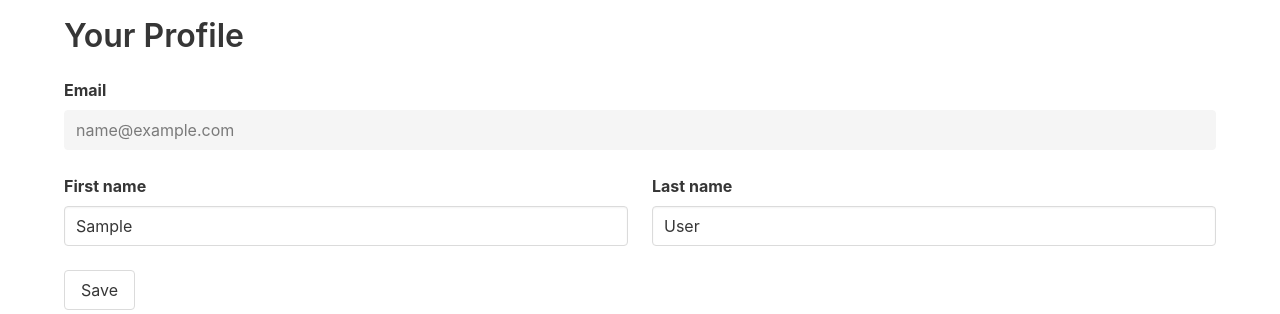
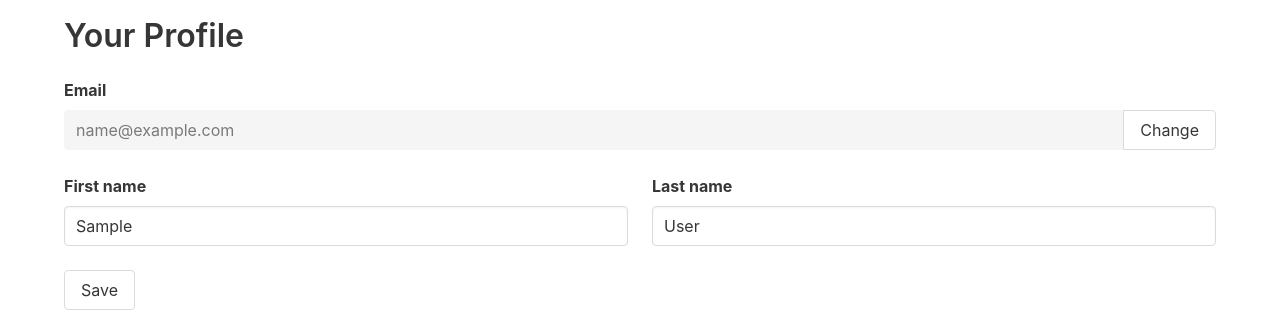
Before and after one commit to rcos/rcos_io, a Django app: page /auth/profile in a window 1280 px wide. Shown: the part 146-460 px from the top of the page. Run offline with Django 4.2, Linux system fonts and the light colour scheme; the visitor is signed in with stand-in values (Sample User, id 1); data comes from the database, SQL or seed files in the repository; parts of the project's set-up code (start-up, migrations or seed data) failed here and were passed over.

```diff
--- a/portal/models.py
+++ b/portal/models.py
@@ -113,7 +113,11 @@ class User(AbstractUser, TimestampedModel):
 
     username = None
     email = models.EmailField("primary email address", unique=True)
-    is_approved = models.BooleanField("approved?", default=False)
+    is_approved = models.BooleanField(
+        "approved?",
+        default=False,
+        help_text="Identity is verified and can participate in RCOS",
+    )
     role = models.CharField(choices=ROLE_CHOICES, max_length=30, default=EXTERNAL)
 
     # Set for RPI users only
@@ -122,6 +126,7 @@ class User(AbstractUser, TimestampedModel):
         max_length=30,
         help_text="If the user is an RPI user, their RCS ID.",
         verbose_name="RCS ID",
+        unique=True,
     )
     graduation_year = models.PositiveIntegerField(
         null=True,
--- a/portal/templates/portal/auth/profile.html
+++ b/portal/templates/portal/auth/profile.html
@@ -11,10 +11,13 @@
 
             <div class="columns">
                 <div class="column">
-                    <div class="field">
-                        <label class="label">Email</label>
+                    <label class="label">Email</label>
+                    <div class="field has-addons">
+                        <div class="control is-flex-grow-1">
+                            <input type="text" class="input" value="{{ request.user.email }}" readonly disabled>
+                        </div>
                         <div class="control">
-                            <input type="text" class="input" value="{{ request.user.email }}" readonly disabled>
+                            <a href="#" class="button">Change</a>
                         </div>
                     </div>
                 </div>
--- a/portal/views/auth.py
+++ b/portal/views/auth.py
@@ -58,3 +58,6 @@ def discord_link_callback(request):
     request.user.save()
 
     return redirect("/")
+
+
+# def ChangeEmailView(FormView):
```
Also changed, not shown: portal/migrations/0001_initial.py, portal/migrations/0002_alter_user_role.py (deleted), portal/migrations/0003_project_slug.py (deleted), portal/migrations/0004_alter_project_slug.py (deleted), portal/migrations/0005_remove_project_is_seeking_members.py (deleted).
